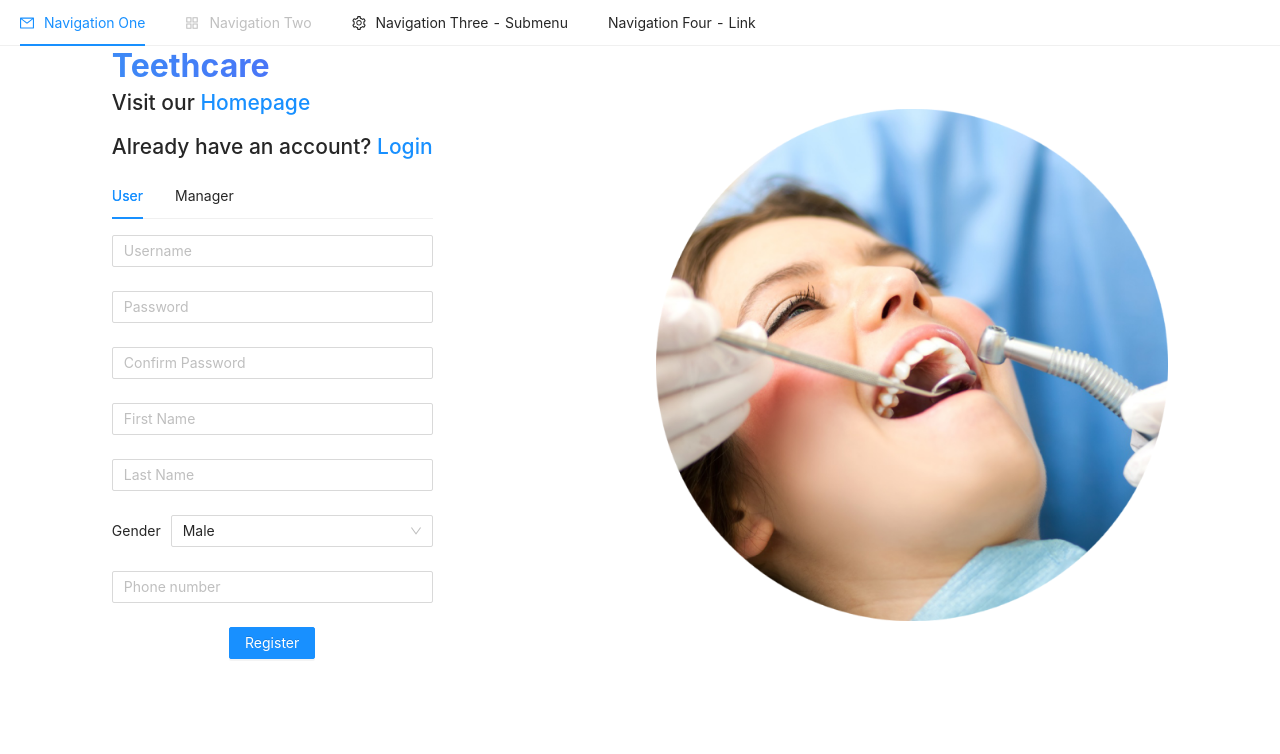
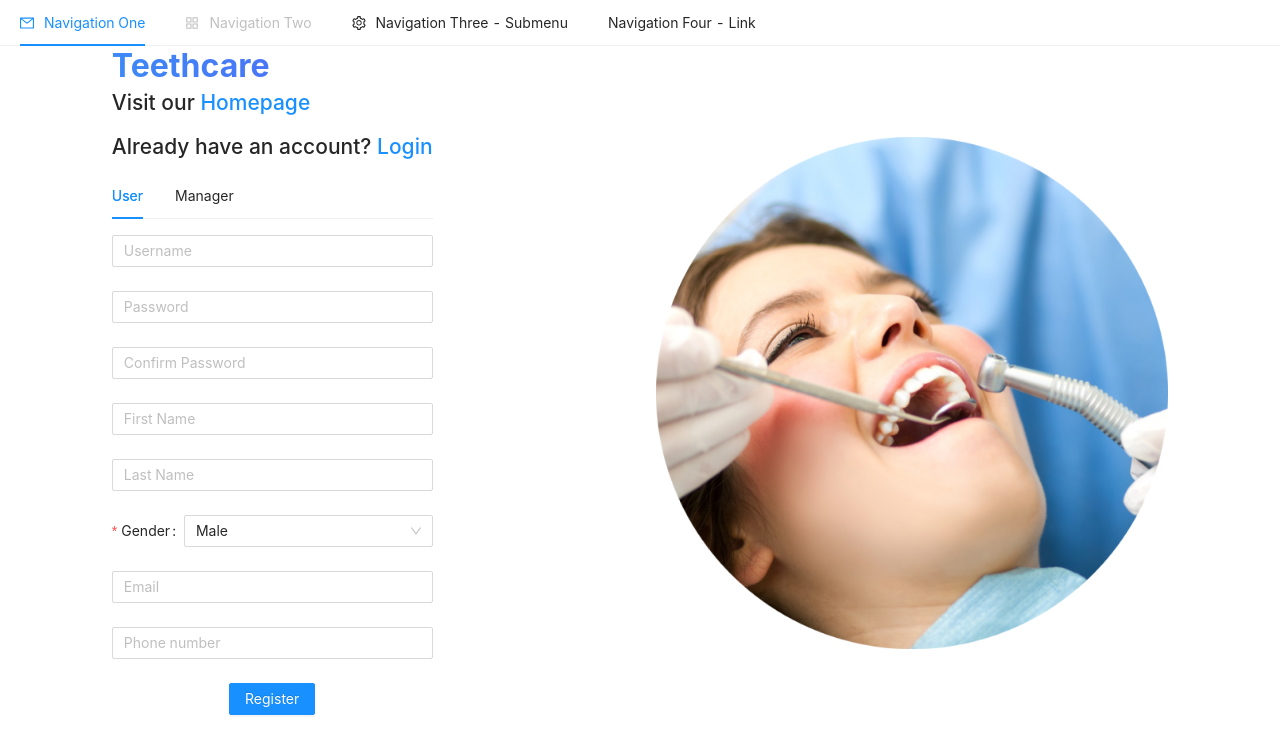
Before and after one commit to TeethCareProject/teethcare-frontend, a React (Create React App) app: page /register in a window 1280 px wide. Shown: the top 754 px of the page. Built offline with nearby package versions, Linux system fonts and the light colour scheme; the HTML template or start-up script is replaced by a standard one.

Commit message:
Fix error select field in gender, province, district, ward

```diff
--- a/src/components/ClinicForm/ClinicForm.jsx
+++ b/src/components/ClinicForm/ClinicForm.jsx
@@ -5,6 +5,36 @@ import {
   AttendantRegisterValidation,
   ClinicRegisterValidation,
 } from "../../validate/RegisterValidation";
+
+const genderType = [
+  {
+    title: "Male",
+    value: "MALE",
+  },
+  {
+    title: "Female",
+    value: "FEMALE",
+  },
+];
+
+const provinces = [
+  {
+    title: "Ho Chi Minh",
+    value: "Ho Chi Minh",
+  },
+];
+const districts = [
+  {
+    title: "Quan 1",
+    value: "Quan 1",
+  },
+];
+const wards = [
+  {
+    title: "Linh Trung",
+    value: "Linh Trung",
+  },
+];
 
 const ClinicForm = () => {
   const onFinish = (values) => {
@@ -58,14 +88,19 @@ const ClinicForm = () => {
               <Input placeholder="Last Name" />
             </Form.Item>
 
-            <Form.Item>
-              <div className="gender-input">
-                <div className="gender-label">Gender</div>
-                <Select defaultValue="Male">
-                  <Option value="Female">Female</Option>
-                  <Option value="Others">Others</Option>
-                </Select>
-              </div>
+            <Form.Item
+              name="gender"
+              label="Gender"
+              rules={AttendantRegisterValidation.gender}
+              initialValue="MALE"
+            >
+              <Select defaultValue="MALE" placeholder="select your gender">
+                {genderType.map((gender) => (
+                  <Option key={gender.value} value={gender.value}>
+                    {gender.title}
+                  </Option>
+                ))}
+              </Select>
             </Form.Item>
 
             <Form.Item name="phone" rules={AttendantRegisterValidation.phone}>
@@ -107,17 +142,47 @@ const ClinicForm = () => {
               <Input placeholder="Clinic's Address" />
             </Form.Item>
 
-            <Form.Item>
-              <div className="gender-input">
-                <div className="gender-label">Province</div>
-                <Select defaultValue="Province"></Select>
-              </div>
+            <Form.Item
+              name="province"
+              label="Province"
+              rules={ClinicRegisterValidation.province}
+              initialValue="Ho Chi Minh"
+            >
+              <Select defaultValue="Ho Chi Minh" placeholder="select province">
+                {provinces.map((province) => (
+                  <Option key={province.value} value={province.value}>
+                    {province.title}
+                  </Option>
+                ))}
+              </Select>
             </Form.Item>
-            <Form.Item>
-              <div className="gender-input">
-                <div className="gender-label">District</div>
-                <Select defaultValue="District"></Select>
-              </div>
+            <Form.Item
+              name="district"
+              label="district"
+              rules={ClinicRegisterValidation.district}
+              initialValue="Thu Duc"
+            >
+              <Select defaultValue="Thu Duc" placeholder="select district">
+                {districts.map((district) => (
+                  <Option key={district.value} value={district.value}>
+                    {district.title}
+                  </Option>
+                ))}
+              </Select>
+            </Form.Item>
+            <Form.Item
+              name="ward"
+              label="ward"
+              rules={ClinicRegisterValidation.ward}
+              initialValue="Linh Trung"
+            >
+              <Select defaultValue="Linh Trung" placeholder="select ward">
+                {wards.map((ward) => (
+                  <Option key={ward.value} value={ward.value}>
+                    {ward.title}
+                  </Option>
+                ))}
+              </Select>
             </Form.Item>
           </div>
         </Col>
--- a/src/components/UserForm/UserForm.jsx
+++ b/src/components/UserForm/UserForm.jsx
@@ -1,10 +1,18 @@
 import React from "react";
 import { Form, Input, Button, Select } from "antd";
-import {
-  AttendantRegisterValidation,
-  ClinicRegisterValidation,
-} from "../../validate/RegisterValidation";
+import { AttendantRegisterValidation } from "../../validate/RegisterValidation";
 import "./UserForm.style.css";
+
+const genderType = [
+  {
+    title: "Male",
+    value: "MALE",
+  },
+  {
+    title: "Female",
+    value: "FEMALE",
+  },
+];
 
 const UserForm = () => {
   const onFinish = (values) => {
@@ -13,14 +21,7 @@ const UserForm = () => {
 
   const { Option } = Select;
   return (
-    <Form
-      name="normal_register"
-      className="register-form"
-      initialValues={{
-        remember: true,
-      }}
-      onFinish={onFinish}
-    >
+    <Form name="normal_register" className="register-form" onFinish={onFinish}>
       <Form.Item name="username" rules={AttendantRegisterValidation.username}>
         <Input placeholder="Username" />
       </Form.Item>
@@ -42,17 +43,26 @@ const UserForm = () => {
         <Input placeholder="Last Name" />
       </Form.Item>
 
-      <Form.Item>
-        <div className="gender-input">
-          <div className="gender-label">Gender</div>
-          <Select defaultValue="Male">
-            <Option value="Female">Female</Option>
-            <Option value="Others">Others</Option>
-          </Select>
-        </div>
+      <Form.Item
+        name="gender"
+        label="Gender"
+        rules={AttendantRegisterValidation.gender}
+        initialValue="MALE"
+      >
+        <Select defaultValue="MALE" placeholder="select your gender">
+          {genderType.map((gender) => (
+            <Option key={gender.value} value={gender.value}>
+              {gender.title}
+            </Option>
+          ))}
+        </Select>
       </Form.Item>
 
-      <Form.Item name="phone" rules={AttendantRegisterValidation.phone}>
+      <Form.Item name="patientEmail" rules={AttendantRegisterValidation.email}>
+        <Input placeholder="Email" />
+      </Form.Item>
+
+      <Form.Item name="phoneNumber" rules={AttendantRegisterValidation.phone}>
         <Input placeholder="Phone number" />
       </Form.Item>
 
--- a/src/validate/RegisterValidation.js
+++ b/src/validate/RegisterValidation.js
@@ -35,6 +35,9 @@ export const ClinicRegisterValidation = {
     REQUIRED_VALIDATOR("Address"),
     MAX_LENGTH_VALIDATOR("Address", 300),
   ],
+  province: [REQUIRED_VALIDATOR("Province")],
+  district: [REQUIRED_VALIDATOR("District")],
+  ward: [REQUIRED_VALIDATOR("Ward")],
   phone: [REQUIRED_VALIDATOR("Phone number")],
   password: [REQUIRED_VALIDATOR("Password")],
   rePassword: [
```
